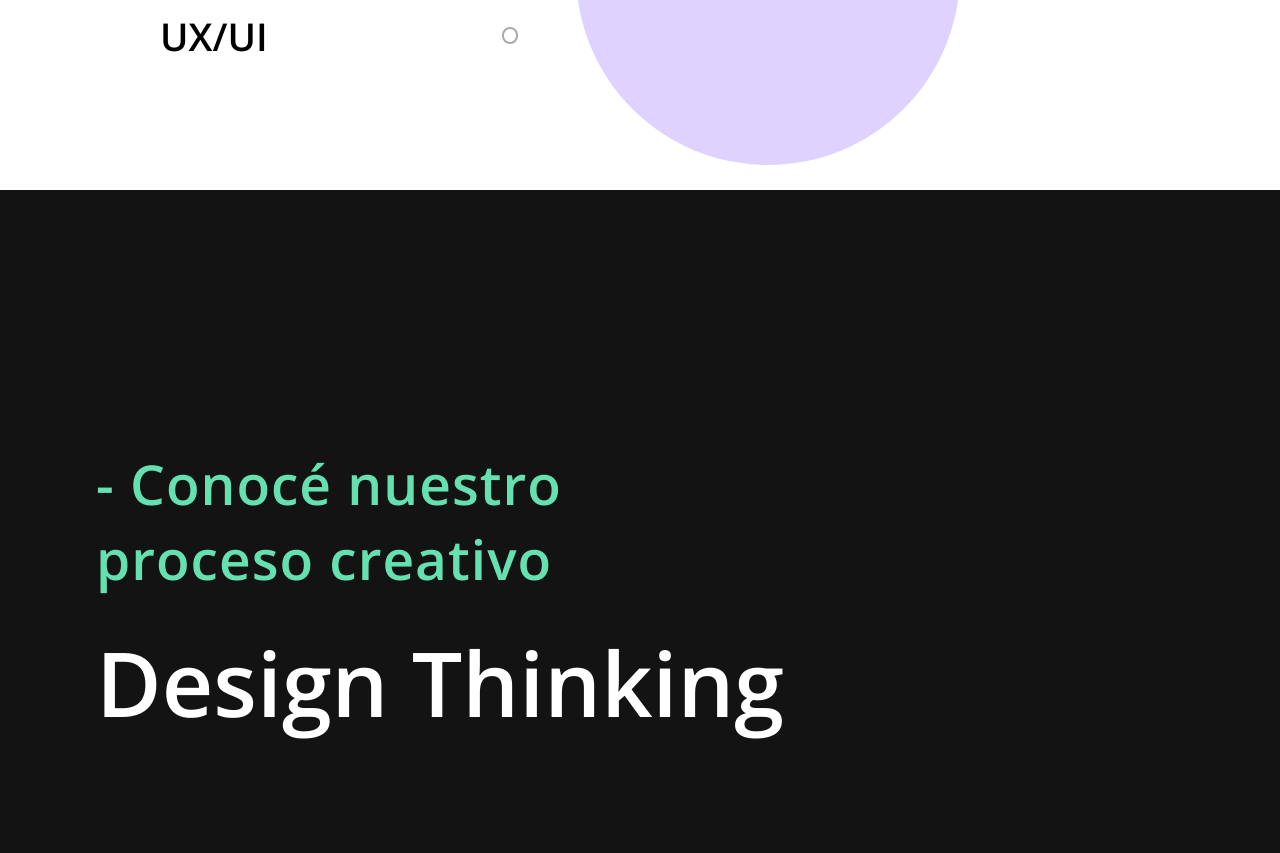
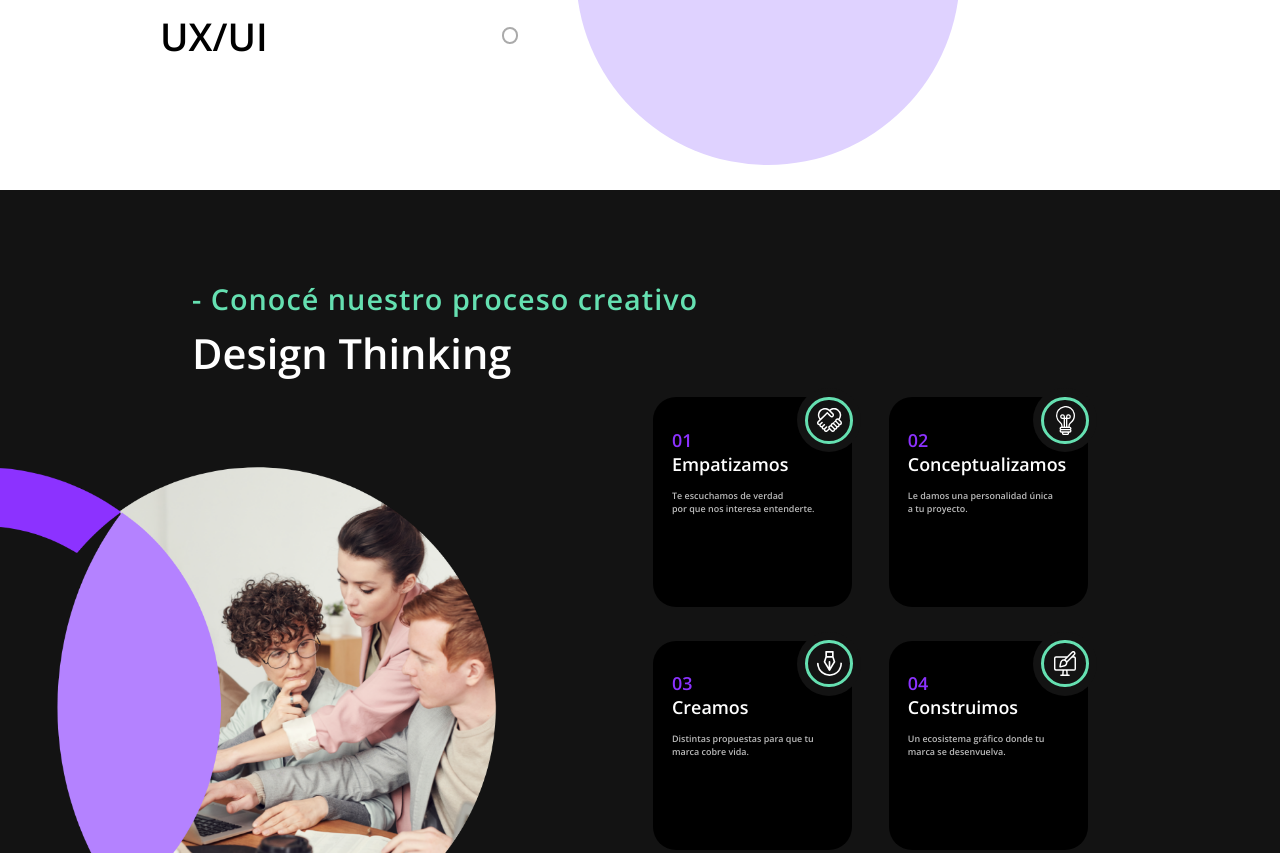
Before and after one commit to vitto-tezza/vernal-studio, a React (Create React App) app: page / in a window 1280 px wide. Shown: the part 7667-8520 px from the top of the page. Built offline with nearby package versions, Linux system fonts and the light colour scheme.

Commit message:
Se realizo responsive a seccion CreativeProcess

```diff
--- a/src/components/CreativeProcess/CreativeProcess.css
+++ b/src/components/CreativeProcess/CreativeProcess.css
@@ -3,11 +3,11 @@
   padding: 20vw 0 0;
   display: flex;
   flex-direction: column;
-  align-items: center;
 }
 
 .CreativeProcess-Title-Container {
   width: 85%;
+  margin: 0 auto;
 }
 
 .CreativeProcess-Title-Description {
@@ -30,6 +30,7 @@
   position: relative;
   bottom: -3vw;
   width: 85%;
+  margin: 0 auto;
 }
 
 .CreativeProcess-Box {
@@ -108,3 +109,86 @@
   font-size: 3.5vw;
   margin: 0;
 }
+
+.Background-Image-Container-Desktop {
+  display: none;
+}
+
+@media screen and (min-width: 767px) {
+}
+
+@media screen and (min-width: 1199px) {
+  .CreativeProcess {
+    padding: 7vw 0 2vw;
+    position: relative;
+  }
+
+  .CreativeProcess-Title-Container {
+    width: 70%;
+  }
+
+  .CreativeProcess-Title-Description {
+    font-size: 1.8em;
+    margin: 0 0 0.5vw;
+  }
+
+  .CreativeProcess-Title {
+    font-size: 2.6em;
+  }
+
+  .CreativeProcess-Container {
+    width: 34vw;
+    bottom: 0;
+    right: 0;
+    flex-direction: row;
+    flex-wrap: wrap;
+    justify-content: space-between;
+    margin-right: 15%;
+  }
+
+  .CreativeProcess-Box {
+    width: 37%;
+    height: 12vw;
+    padding: 2.4vw 1.5vw 2vw;
+    border-radius: 1.8vw;
+    margin: 1.3vw 0;
+  }
+
+  .CreativeProcess-Box-Icon {
+    width: 5vw;
+    height: 5vw;
+    right: -0.7vw;
+    top: -0.7vw;
+  }
+
+  .CreativeProcess-Box-Icon-Figure {
+    border: 0.25vw solid #65e0b1;
+  }
+
+  .CreativeProcess-Box-Number {
+    font-size: 1.4vw;
+    margin: 0;
+  }
+
+  .CreativeProcess-Box-Title {
+    font-size: 1.4vw;
+    margin: 0;
+  }
+
+  .CreativeProcess-Box-Description {
+    font-size: 0.7vw;
+    margin: 1vw 0 0;
+  }
+
+  .Background-Image-Container-Desktop {
+    position: absolute;
+    display: flex;
+    bottom: -5vw;
+    margin-left: -20%;
+    width: 60%;
+  }
+
+  .Background-Image-Desktop {
+    width: 100%;
+  }
+}
--- a/src/components/CreativeProcess/CreativeProcess.js
+++ b/src/components/CreativeProcess/CreativeProcess.js
@@ -1,12 +1,12 @@
 import React from "react";
 import "./CreativeProcess.css";
-
+import Background from "../../utils/images/creativeprocess-bg.png";
 const creativeProcess = () => {
   return (
     <div className="CreativeProcess">
       <div className="CreativeProcess-Title-Container">
         <p className="CreativeProcess-Title-Description">
-          - Conocé nuestro <br></br>proceso creativo
+          - Conocé nuestro proceso creativo
         </p>
         <h6 className="CreativeProcess-Title">Design Thinking</h6>
       </div>
@@ -68,6 +68,9 @@ const creativeProcess = () => {
           </p>
         </div>
       </div>
+      <div className="Background-Image-Container-Desktop">
+        <img className="Background-Image-Desktop" src={Background} alt=""></img>
+      </div>
     </div>
   );
 };
```
Also changed, not shown: src/utils/images/creativeprocess-bg.png (added).
